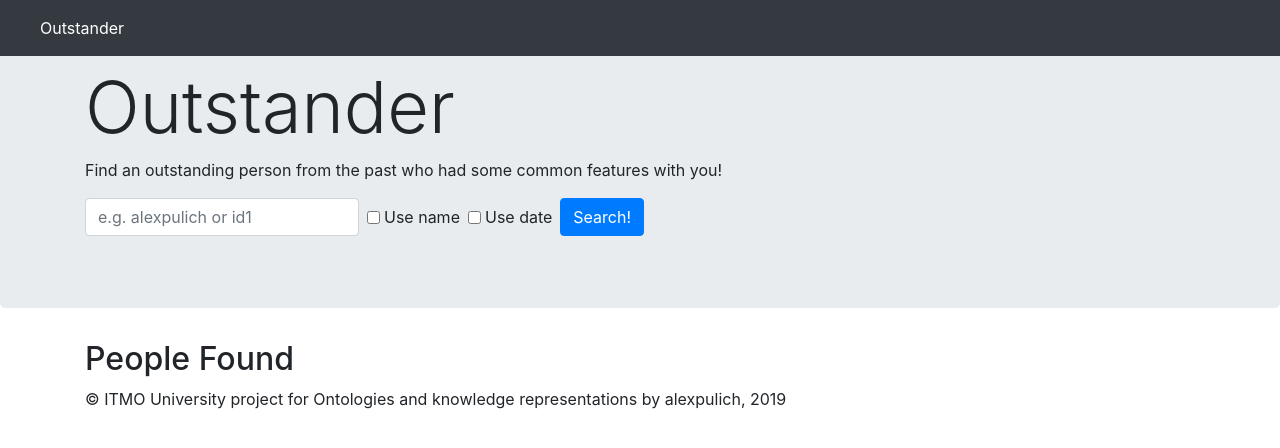
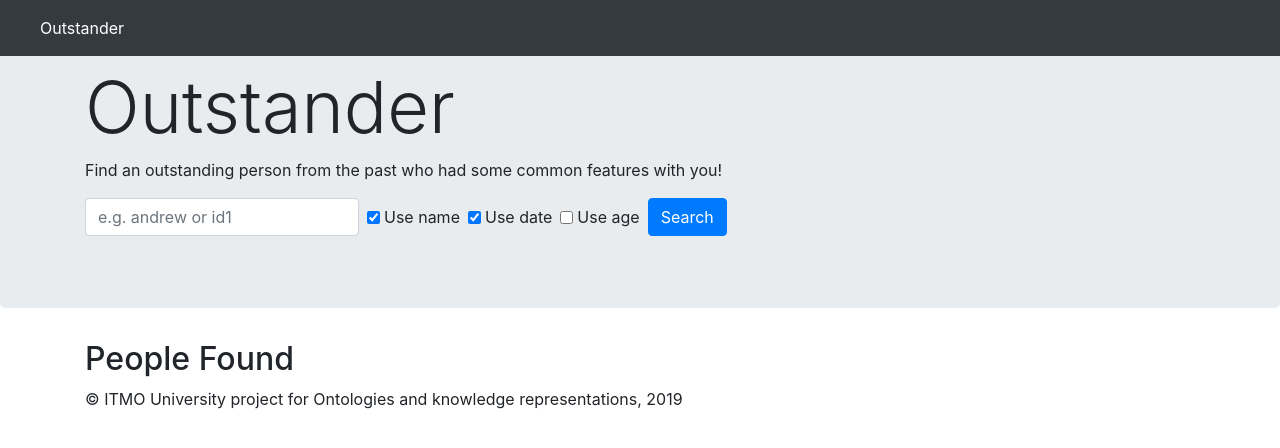
Before and after one commit to alexpulich/itmo-ontologies-project, a Flask app: page / in a window 1280 px wide. Shown: the top 448 px of the page. Run offline with Flask 2, Linux system fonts and the light colour scheme; some libraries are stand-ins or nearby versions.

Commit message:
Add age filter

```diff
--- a/app.py
+++ b/app.py
@@ -37,8 +37,7 @@
 
 def search_people(name, date, lang='ru', use_name=True, use_date=True):
     if not use_name and not use_date:
-        use_name = True
-        use_date = True
+        return None
 
     query = '''SELECT DISTINCT sample(?person) as ?person,
     sample(?full_name) as ?full_name,
@@ -190,16 +189,25 @@
             else:
                 first_name = user[0]['first_name']
 
-            birthdate = user[0]['bdate'].split('.')
+            birthdate_raw = user[0].get('bdate')
+            birthdate = birthdate_raw.split('.') if birthdate_raw else (0, 0, 0)
             d = birthdate[0]
             m = birthdate[1]
+            y = birthdate[2]
 
             if int(d) < 10:
-                d = '0' + d
+                d = '0' + str(d)
             if int(m) < 10:
-                m = '0' + m
-            b_date = f'-{m}-{d}'
-            data = search_people(first_name, b_date, 'en', form.name.data, form.date.data)
+                m = '0' + str(m)
+
+            b_date = ''
+            if form.age.data:
+                b_date += str(y)
+            if form.date.data:
+                b_date += f'-{m}-{d}'
+            use_date = birthdate_raw is not None and (form.date.data or form.age.data)
+
+            data = search_people(first_name, b_date, 'en', form.name.data, use_date)
 
             countries = Counter([item['country_name']['value'] for item in data if 'country_name' in item])
 
--- a/forms.py
+++ b/forms.py
@@ -7,4 +7,5 @@
     vk_id = StringField('VK id', validators=[DataRequired()])
     name = BooleanField('Use name')
     date = BooleanField('Use date')
-    submit = SubmitField('Search!')
+    age = BooleanField('Use age')
+    submit = SubmitField('Search')
--- a/templates/base.html
+++ b/templates/base.html
@@ -39,7 +39,7 @@
 </main>
 
 <footer class="container">
-    <p>© ITMO University project for Ontologies and knowledge representations by alexpulich, 2019 </p>
+    <p>© ITMO University project for Ontologies and knowledge representations, 2019 </p>
 </footer>
 
 <script src="{{ url_for('static', filename='js/bootstrap.min.js') }}"></script>
--- a/templates/index.html
+++ b/templates/index.html
@@ -2,14 +2,18 @@
 {% block jumbotron_custom %}
     <form action="" method="post" class="form-inline">
         {{ form.hidden_tag() }}
-        {{ form.vk_id(class_="form-control mb-2 mr-sm-2", placeholder="e.g. alexpulich or id1") }}
+        {{ form.vk_id(class_="form-control mb-2 mr-sm-2", placeholder="e.g. andrew or id1") }}
         <div class="form-check mb-2 mr-sm-2">
-            {{ form.name(class_="form-check-input", checked=request.args.get('name') == 'y') }}
+            {{ form.name(class_="form-check-input", checked=request.args.get('name') != 'no') }}
             {{ form.name.label(class_="form-check-label") }}
         </div>
         <div class="form-check mb-2 mr-sm-2">
-            {{ form.date(class_="form-check-input", checked=request.args.get('date') == 'y') }}
+            {{ form.date(class_="form-check-input", checked=request.args.get('date') != 'no') }}
             {{ form.date.label(class_="form-check-label") }}
+        </div>
+        <div class="form-check mb-2 mr-sm-2">
+            {{ form.age(class_="form-check-input", checked=request.args.get('age') == 'no') }}
+            {{ form.age.label(class_="form-check-label") }}
         </div>
         {{ form.submit(class_="btn btn-primary mb-2") }}
     </form>
```
